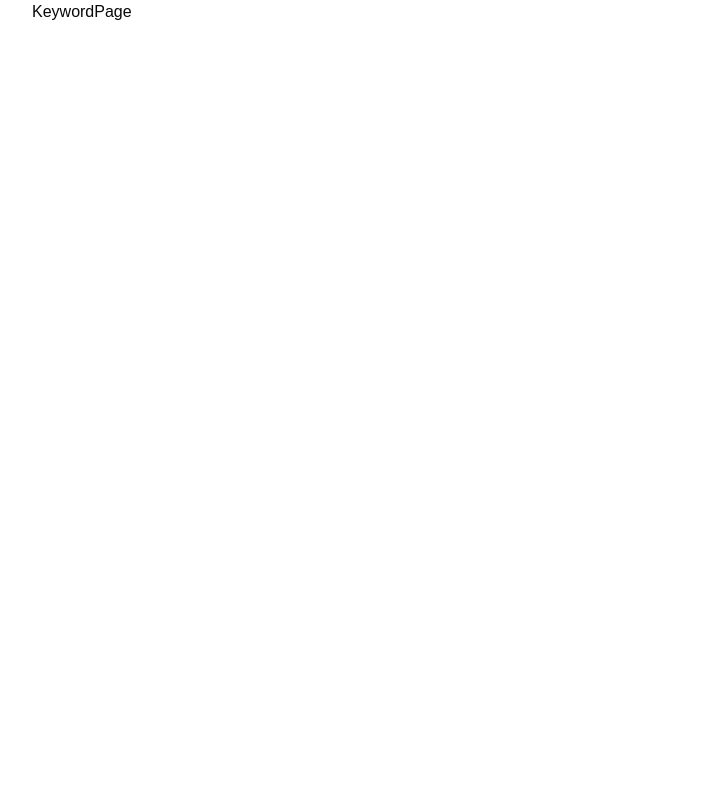
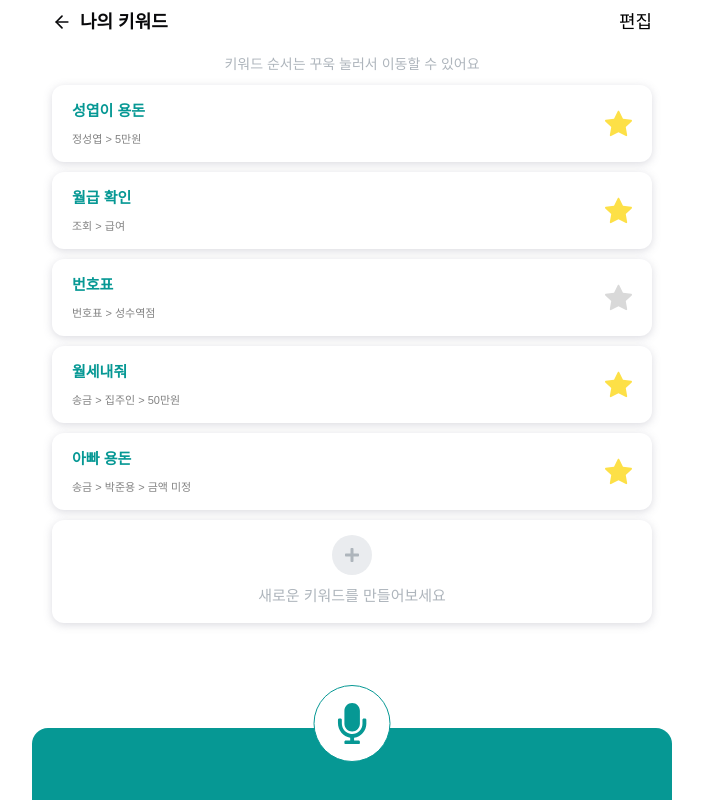
Before and after one commit to KeywordHanaro/KeywordHanaro_FE, a Next.js app: page /keyword in a window 1280 px wide. Shown: the whole page, without its empty margins (288-991 px from the left). Built offline with nearby package versions, Linux system fonts and the light colour scheme.

Commit message:
[feat] keyword layout 및 keyword 홈 페이지 생성------- pr 하지 말기(참고용)

```diff
--- a/app/(routes)/keyword/layout.tsx
+++ b/app/(routes)/keyword/layout.tsx
@@ -1,5 +1,11 @@
+import { MicRef } from '@/components/atoms/Mic';
 import { PropsWithChildren } from 'react';
 
 export default function KeywordLayout({ children }: PropsWithChildren) {
-  return <div>{children}</div>;
+  return (
+    <div className='w-full h-screen relative'>
+      {children}
+      <MicRef />
+    </div>
+  );
 }
--- a/app/(routes)/keyword/page.tsx
+++ b/app/(routes)/keyword/page.tsx
@@ -1,3 +1,129 @@
+'use client';
+
+import Header from '@/components/atoms/Header';
+import AddNewKeyword from '@/components/molecules/AddNewKeyword';
+import EditKeyword from '@/components/molecules/EditKeyword';
+import Keyword from '@/components/molecules/Keyword';
+import { TicketKeyword } from '@/data/keyword';
+import { useRouter } from 'next/navigation';
+import { useState } from 'react';
+
 export default function KeywordPage() {
-  return <div>KeywordPage</div>;
+  const router = useRouter();
+  const [actionLabel, setActionLabel] = useState('편집');
+
+  const tempData = [
+    {
+      id: 1,
+      type: 'transfer' as 'transfer' | 'inquiry' | 'ticket' | 'settlement',
+      title: '성엽이 용돈',
+      description: '정성엽 > 5만원',
+      isFavorite: true,
+    },
+    {
+      id: 2,
+      type: 'inquiry' as 'transfer' | 'inquiry' | 'ticket' | 'settlement',
+      title: '월급 확인',
+      description: '조회 > 급여',
+      isFavorite: true,
+    },
+    {
+      id: 3,
+      type: 'ticket' as 'transfer' | 'inquiry' | 'ticket' | 'settlement',
+      title: '번호표',
+      description: '번호표 > 성수역점',
+      isFavorite: false,
+    },
+    {
+      id: 4,
+      type: 'settlement' as 'transfer' | 'inquiry' | 'ticket' | 'settlement',
+      title: '월세내줘',
+      description: '송금 > 집주인 > 50만원',
+      isFavorite: true,
+    },
+    {
+      id: 5,
+      type: 'transfer' as 'transfer' | 'inquiry' | 'ticket' | 'settlement',
+      title: '아빠 용돈',
+      description: '송금 > 박준용 > 금액 미정',
+      isFavorite: true,
+    },
+  ];
+
+  const tempData2: TicketKeyword[] = [
+    {
+      id: 1,
+      title: 'aa',
+      type: 'ticket' as const,
+      bankName: '하나',
+    },
+    {
+      id: 2,
+      title: 'aa',
+      type: 'ticket' as const,
+      bankName: '하나',
+    },
+    {
+      id: 3,
+      title: 'aa',
+      type: 'ticket' as const,
+      bankName: '하나',
+    },
+    {
+      id: 4,
+      title: 'aa',
+      type: 'ticket' as const,
+      bankName: '하나',
+    },
+    {
+      id: 5,
+      title: 'aa',
+      type: 'ticket' as const,
+      bankName: '하나',
+    },
+  ];
+
+  const handleOnBack = () => {
+    router.back();
+  };
+
+  const handleOnAction = () => {
+    if (actionLabel === '편집') {
+      setActionLabel('완료');
+      // 추가 로직
+    } else {
+      setActionLabel('편집');
+      // 추가 로직
+    }
+  };
+
+  return (
+    <div>
+      <Header
+        text='나의 키워드'
+        onBack={handleOnBack}
+        actionLabel={actionLabel}
+        onAction={handleOnAction}
+      />
+      <div className='flex flex-col gap-[10px] px-[20px] mt-[10px]'>
+        {actionLabel === '편집' ? (
+          <>
+            <p className='text-center text-lightGray text-[14px]'>
+              키워드 순서는 꾸욱 눌러서 이동할 수 있어요
+            </p>
+            {tempData.map((data) => (
+              <Keyword key={data.id} data={data} />
+            ))}
+          </>
+        ) : (
+          <>
+            {tempData2.map((data) => (
+              <EditKeyword key={data.id} data={data} />
+            ))}
+          </>
+        )}
+        <AddNewKeyword />
+      </div>
+    </div>
+  );
 }
```
